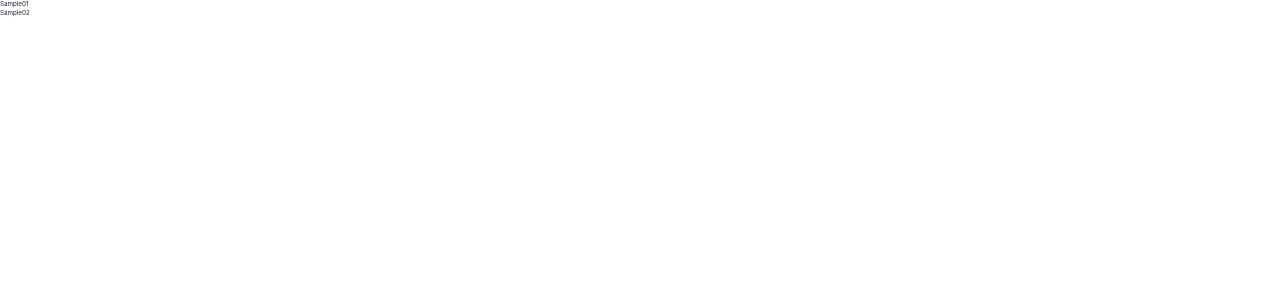
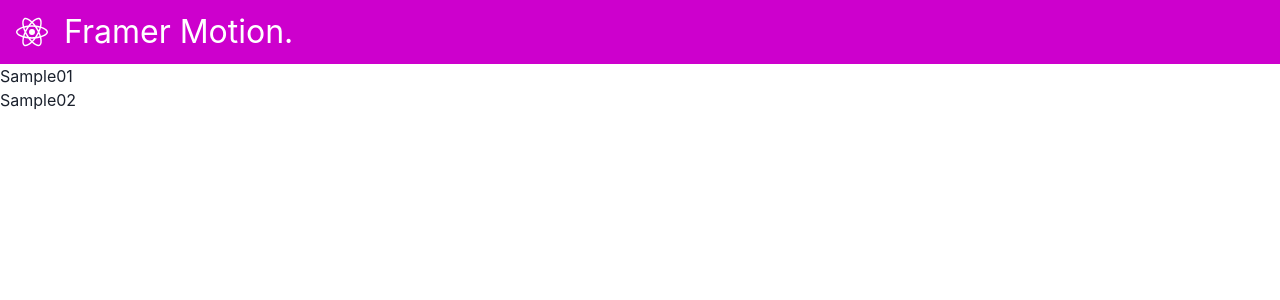
Before and after one commit to RikutoOgaki/framer-motion, a Next.js app: page / in a window 1280 px wide. Shown: the top 300 px of the page. Built offline with nearby package versions, Linux system fonts and the light colour scheme.

Commit message:
styleを調整中

```diff
--- a/src/components/Header.tsx
+++ b/src/components/Header.tsx
@@ -0,0 +1,30 @@
+import { useState, useEffect } from 'react'
+import { SiReact } from 'react-icons/si'
+import style from '@/styles/components/header.module.scss'
+
+type Props = {
+    title: string
+}
+
+export function Header(props: Props) {
+
+    const [state, setState] = useState<Props>({
+        title: props.title
+    })
+
+    useEffect(() => {
+        setState({
+            ...state,
+            title: props.title
+        })
+    }, [props])
+
+    return (
+        <>
+            <header className={style.head}>
+                <SiReact className={style.icon} />
+                <h1 className={style.title}>{state.title}</h1>
+            </header>
+        </>
+    )
+}
--- a/src/pages/index.tsx
+++ b/src/pages/index.tsx
@@ -1,9 +1,12 @@
 import Link from 'next/link'
+import style from '@/styles/index.module.scss'
+import { Header } from '@/components/Header'
 
 export default function Index() {
   return (
     <>
-      <div>
+      <div className={style.wrap}>
+        <Header title={'Framer Motion.'} />
         <ul>
           <Link href={'./sample/01'}><li>Sample01</li></Link>
           <Link href={'./samples/02'}><li>Sample02</li></Link>
--- a/src/pages/sample/02/index.tsx
+++ b/src/pages/sample/02/index.tsx
@@ -1,3 +1,7 @@
+import { motion } from 'framer-motion'
+import { useState, useEffect } from 'react'
+import style from '@/styles/sample/02/index.module.scss'
+
 export default function Sample02() {
     return (
         <></>
--- a/src/styles/components/header.module.scss
+++ b/src/styles/components/header.module.scss
@@ -0,0 +1,20 @@
+.head {
+    width: 100%;
+    height: 8vh;
+    background-color: #cd00cd;
+    display: flex;
+    justify-content: flex-start;
+    align-items: center;
+    padding: 1rem;
+
+    .icon {
+        color: #ffffff;
+        font-size: 2rem;
+    }
+
+    .title {
+        font-size: 2rem;
+        color: #ffffff;
+        padding: 1rem;
+    }
+}
--- a/src/styles/globals.css
+++ b/src/styles/globals.css
@@ -1,6 +1,6 @@
 html,
 body {
-  font-size: 62.5%;
+  font-size: 16px;
   margin: 0;
   padding: 0;
 }
```
Also changed, not shown: src/styles/index.module.scss (added), src/styles/sample/02/index.module.scss (added).
